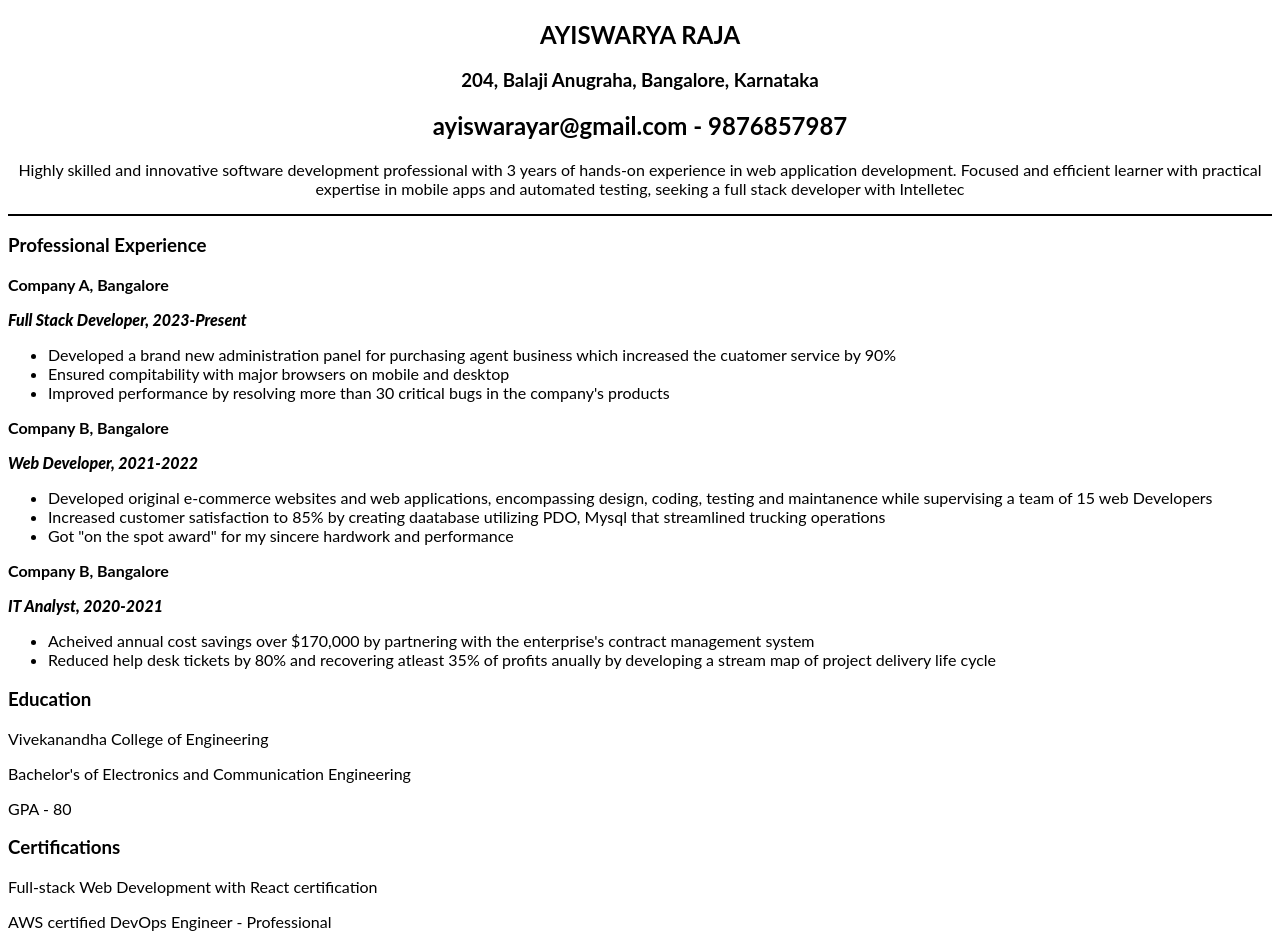
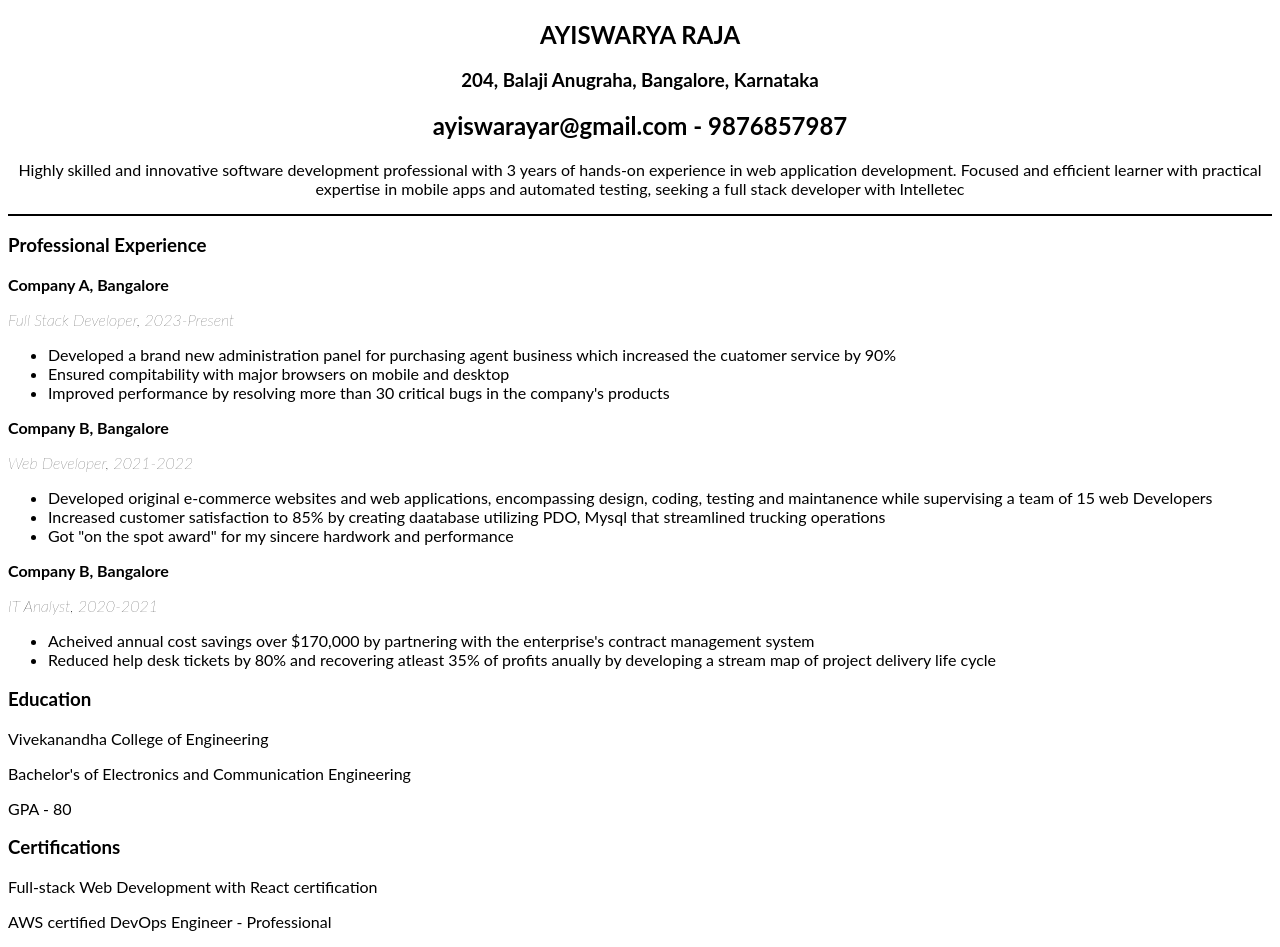
Before and after one commit to AyiswaryaRaja/Session2, a plain HTML site: page index.html in a window 1280 px wide. Drawn offline with Linux system fonts and the light colour scheme.

Commit message:
Update style.css

```diff
--- a/style.css
+++ b/style.css
@@ -8,5 +8,5 @@ body{
 
 .ab{
 font-style: italic;
-    font-weight:800 ;
+    font-weight:200 ;
 }
```
